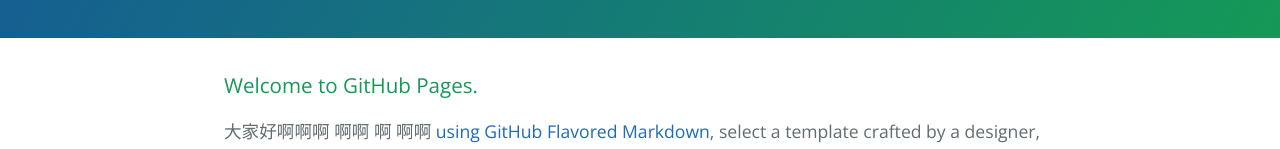
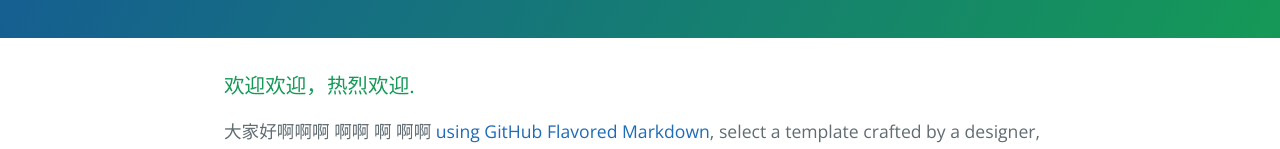
Before and after one commit to lonelywaitting/loney, a plain HTML site: page index.html in a window 1280 px wide. Shown: the part 298-447 px from the top of the page. Drawn offline with nearby package versions, Linux system fonts and the light colour scheme.

Commit message:
Update index.html
第一个标题

```diff
--- a/index.html
+++ b/index.html
@@ -20,7 +20,7 @@
 
     <section class="main-content">
       <h3>
-<a id="welcome-to-github-pages" class="anchor" href="#welcome-to-github-pages" aria-hidden="true"><span aria-hidden="true" class="octicon octicon-link"></span></a>Welcome to GitHub Pages.</h3>
+<a id="welcome-to-github-pages" class="anchor" href="#welcome-to-github-pages" aria-hidden="true"><span aria-hidden="true" class="octicon octicon-link"></span></a>欢迎欢迎，热烈欢迎.</h3>
 
 <p>大家好啊啊啊 啊啊 啊 啊啊 <a href="https://guides.github.com/features/mastering-markdown/">using GitHub Flavored Markdown</a>, select a template crafted by a designer, and publish. After your page is generated, you can check out the new <code>gh-pages</code> branch locally. If you’re using GitHub Desktop, simply sync your repository and you’ll see the new branch.</p>
 
```
